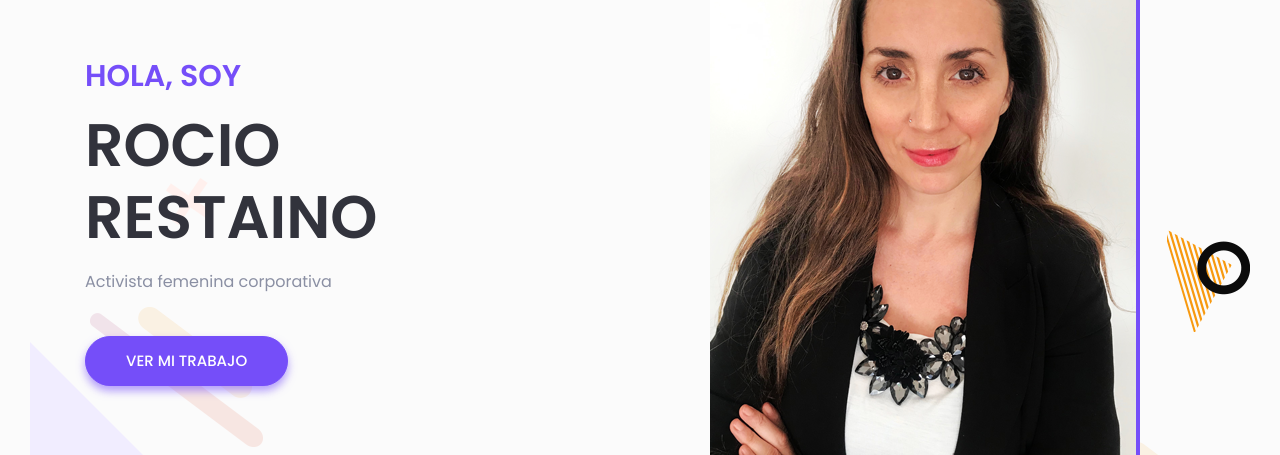
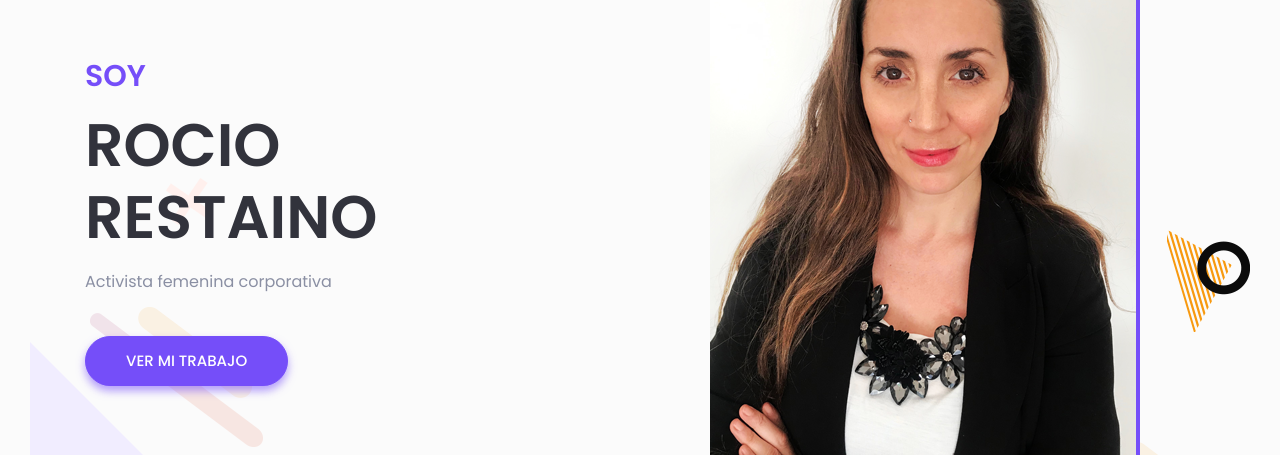
Before and after one commit to mauromaiani/rocio, a plain HTML site: page index.html in a window 1280 px wide. Shown: the part 233-688 px from the top of the page. Drawn offline with Linux system fonts and the light colour scheme; files whose address does not match are found by name.

Commit message:
mi primer commit

```diff
--- a/index.html
+++ b/index.html
@@ -124,7 +124,7 @@
                 <div class="row align-items-center">
                     <div class="col-xl-5 col-lg-6">
                         <div class="header-content-right">
-                            <h4 class="sub-title">Hola, soy</h4>
+                            <h4 class="sub-title">soy</h4>
                             <h1 class="title">Rocio Restaino</h1>
                             <p>Activista femenina corporativa</p>
                             <a class="main-btn" href="#work">Ver mi Trabajo</a>
```
